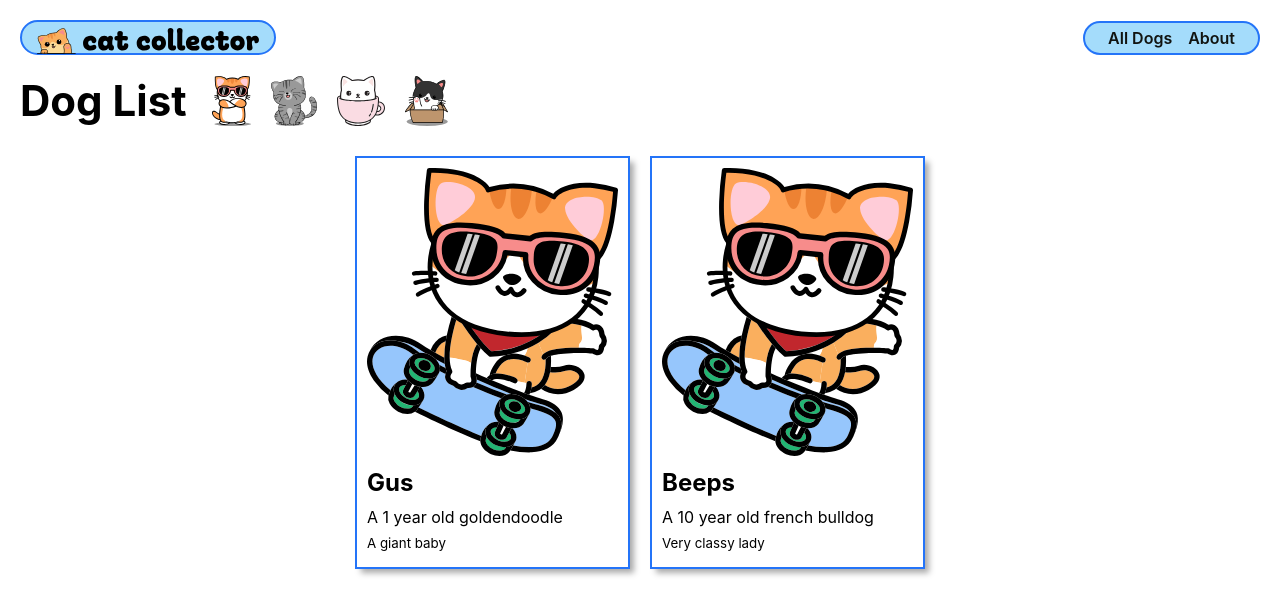
After one commit to btsybm/dogcollector, a Django app: page /dogs/ in a window 1280 px wide. The commit adds this page. Shown: the top 615 px of the page. Run offline with Django 3.2, Linux system fonts and the light colour scheme.

Commit message:
part 1 complete

```diff
--- /dev/null
+++ b/main_app/static/css/dog-index.css
@@ -0,0 +1,38 @@
+.card-container {
+  padding: 0 30px;
+  display: flex;
+  justify-content: center;
+  flex-wrap: wrap;
+}
+
+.card {
+  width: 275px;
+  margin: 10px;
+  border: var(--borders);
+  box-shadow: var(--card-box-shadow);
+}
+
+.card-content {
+  padding: 10px;
+  width: 100%;
+}
+
+.usr-img {
+  width: 100%;
+  border-radius: var(--card-border-radius);
+}
+
+.card > a {
+  text-decoration: none;
+  color: var(--text-color);
+}
+
+.card h2 {
+  margin: 10px 0;
+  font-size: var(--font-xl);
+}
+
+.card p {
+  margin: 5px 0;
+  font-size: var(--font-reg);
+}
--- a/main_app/templates/about.html
+++ b/main_app/templates/about.html
@@ -1,6 +1,5 @@
-{% load static %}
+{% extends 'base.html' %}
 
-{% extends 'base.html' %}
 
 {% block content %}
 
--- a/main_app/templates/base.html
+++ b/main_app/templates/base.html
@@ -11,7 +11,7 @@
     type="image/png"
     href="{% static 'images/splash.svg' %}"
   >
-  <title>Cat Collector</title>
+  <title>Collectin' Dogs</title>
     <link rel="stylesheet" type="text/css" href="{% static 'css/base.css' %}">
   {% block head %}
   {% endblock %}
@@ -22,13 +22,13 @@
       <a href="/">
         <img
           src="{% static 'images/header-logo.svg' %}"
-          alt="The Cat Collector Logo"
+          alt="Collecting Dogs Logo"
         >
       </a>
     </div>
     <nav>
       <ul>
-        <li><a href="/cats">All Cats</a></li>
+        <li><a href="/dogs">All Dogs</a></li>
         <li><a href="/about">About</a></li>
       </ul>
     </nav>
--- /dev/null
+++ b/main_app/templates/dogs/index.html
@@ -0,0 +1,39 @@
+{% extends 'base.html' %}
+{% load static %}
+
+{% block head %}
+<link rel="stylesheet" type="text/css" href="{% static 'css/dog-index.css' %}"/>
+{% endblock %}
+
+{% block content %}
+
+<section class="page-header">
+  <h1>Dog List</h1>
+  <img src="{% static 'images/cool-cat.svg' %}" alt="A cool cat" />
+  <img src="{% static 'images/happy-cat.svg' %}" alt="A happy cat" />
+  <img src="{% static 'images/teacup-cat.svg' %}" alt="A cat in a teacup" />
+  <img src="{% static 'images/cat-in-box.svg' %}" alt="A cat in a box" />
+</section>
+
+<section class="card-container">
+  {% for dog in dogs %}
+    <div class="card">
+      <div class="card-content">
+        <div class="card-img-container">
+          <img
+            src="{% static 'images/sk8r-boi-cat.svg' %}"
+            alt="A skater boy cat"
+          >
+        </div>
+        <h2 class="card-title">{{ dog.name }}</h2>
+        {% if dog.age > 0 %}
+          <p>A {{ dog.age }} year old {{ dog.breed }}</p>
+        {% else %}
+          <p>A {{ dog.breed }} puppy.</p>
+        {% endif %}
+        <p><small>{{ dog.description }}</small></p>
+      </div>
+    </div>
+  {% endfor %}
+</section>
+{% endblock %}
--- a/main_app/urls.py
+++ b/main_app/urls.py
@@ -4,4 +4,5 @@ from . import views
 urlpatterns = [
   path('', views.home, name='home'),
   path('about/', views.about, name='about'),
+  path('dogs/', views.dogs_index, name='dogs_index')
 ]
--- a/main_app/views.py
+++ b/main_app/views.py
@@ -1,5 +1,19 @@
 from django.shortcuts import render
 from django.http import HttpResponse
+
+
+class Dog:
+  def __init__(self, name, breed, description, age):
+    self.name = name
+    self.breed = breed
+    self.description = description
+    self.age = age
+
+dogs = [
+  Dog('Gus', 'goldendoodle', 'A giant baby', 1),
+  Dog('Beeps', 'french bulldog', 'Very classy lady', 10),
+]
+
 
 
 # Define the home view
@@ -8,3 +22,6 @@ def home(request):
 
 def about(request):
   return render(request, 'about.html')
+
+def dogs_index(request):
+  return render(request, 'dogs/index.html', { 'dogs': dogs })
```
